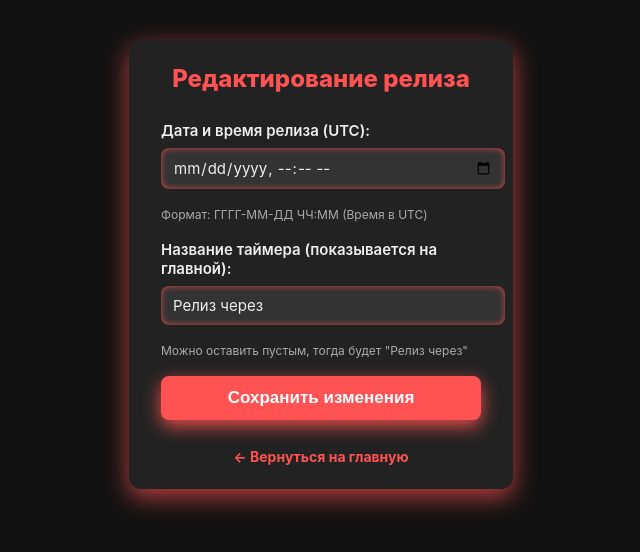
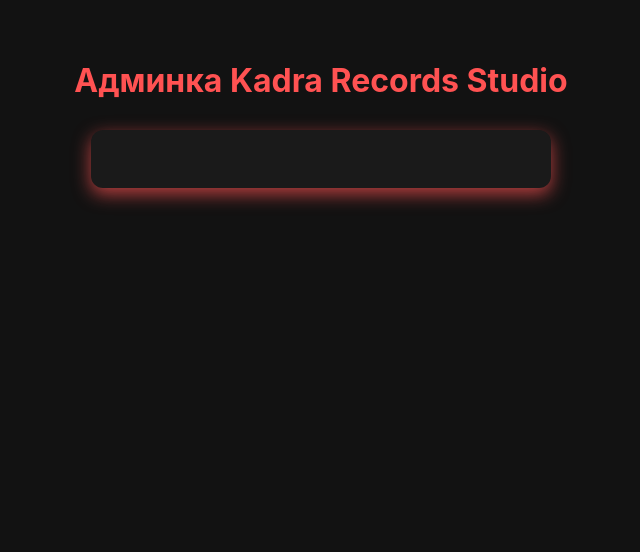
Before and after one commit to gjmfjmutjtdjtd/KADRA1, a plain HTML site: page admin.html in a window 1280 px wide. Shown: the whole page, without its empty margins (319-959 px from the left). Drawn offline with Linux system fonts and the light colour scheme.

Commit message:
Update admin.html

```diff
--- a/admin.html
+++ b/admin.html
@@ -1,201 +1,79 @@
 <!DOCTYPE html>
 <html lang="ru">
 <head>
-  <meta charset="UTF-8" />
-  <meta name="viewport" content="width=device-width, initial-scale=1" />
-  <title>Админка редактирования релиза — Kadra Records</title>
+  <meta charset="utf-8" />
+  <meta name="viewport" content="width=device-width,initial-scale=1" />
+  <title>Админка Kadra Records Studio</title>
   <style>
     body {
       background: #121212;
-      color: #eee;
+      color: #fff;
       font-family: "Inter", Arial, sans-serif;
-      margin: 0; padding: 40px 20px;
       display: flex;
-      justify-content: center;
-      align-items: flex-start;
+      flex-direction: column;
+      align-items: center;
+      padding: 40px 20px;
       min-height: 100vh;
-    }
-    .container {
-      background: #222;
-      padding: 24px 32px;
-      border-radius: 12px;
-      width: 320px;
-      box-shadow: 0 8px 24px rgba(255,82,82,0.7);
+      margin: 0;
     }
     h1 {
-      margin: 0 0 28px;
       color: #ff5252;
-      font-weight: 800;
-      font-size: 24px;
-      text-align: center;
+      margin-bottom: 30px;
+    }
+    form, .admin-content {
+      background: #1a1a1a;
+      padding: 24px 30px;
+      border-radius: 12px;
+      box-shadow: 0 6px 18px rgba(255,82,82,0.7);
+      width: 100%;
+      max-width: 400px;
     }
     label {
       display: block;
-      margin-bottom: 8px;
+      margin-bottom: 6px;
       font-weight: 600;
-      font-size: 15px;
     }
-    input[type="datetime-local"],
-    input[type="text"] {
+    input[type="text"],
+    input[type="password"],
+    input[type="datetime-local"] {
       width: 100%;
       padding: 10px 12px;
+      border-radius: 6px;
+      border: none;
       margin-bottom: 18px;
-      border-radius: 8px;
-      border: none;
-      font-size: 15px;
-      font-family: "Inter", Arial, sans-serif;
-      background: #333;
-      color: #eee;
-      box-shadow: inset 0 0 6px rgba(255,82,82,0.8);
-      transition: box-shadow 0.25s ease;
-    }
-    input[type="datetime-local"]:focus,
-    input[type="text"]:focus {
-      outline: none;
-      box-shadow: 0 0 10px #ff5252;
-      background: #2a2a2a;
+      font-size: 16px;
+      color: #121212;
     }
     button {
-      width: 100%;
-      padding: 12px;
       background: #ff5252;
       color: white;
       border: none;
+      padding: 12px 0;
+      width: 100%;
+      border-radius: 6px;
       font-weight: 700;
-      font-size: 17px;
-      border-radius: 8px;
       cursor: pointer;
-      box-shadow: 0 6px 18px rgba(255,82,82,0.9);
-      transition: background 0.3s ease, transform 0.2s ease;
+      font-size: 16px;
+      transition: background-color 0.3s ease;
     }
     button:hover {
-      background: #ff2a2a;
-      transform: translateY(-3px);
+      background-color: #ff3333;
     }
-    .message {
-      margin-top: 18px;
+    .error-msg {
+      color: #ff5555;
+      margin-bottom: 10px;
+      font-weight: 700;
       text-align: center;
-      font-weight: 600;
-      font-size: 14px;
-      color: #7eff7e;
-      display: none;
     }
-    .back-link {
-      margin-top: 28px;
-      display: block;
-      text-align: center;
-      color: #ff5252;
-      font-weight: 700;
-      text-decoration: none;
-      font-size: 14px;
-      transition: color 0.3s ease;
-    }
-    .back-link:hover {
-      color: #ff7f7f;
+    .logout-btn {
+      margin-top: 12px;
+      background: #888;
     }
   </style>
 </head>
 <body>
 
-  <div class="container" role="main" aria-label="Панель редактирования даты релиза">
-    <h1>Редактирование релиза</h1>
+  <h1>Админка Kadra Records Studio</h1>
 
-    <form id="release-form">
-      <label for="release-date">Дата и время релиза (UTC):</label>
-      <input
-        type="datetime-local"
-        id="release-date"
-        name="release-date"
-        required
-        aria-describedby="release-date-desc"
-      />
-      <div id="release-date-desc" style="font-size: 12px; color: #aaa; margin-bottom: 18px;">
-        Формат: ГГГГ-ММ-ДД ЧЧ:ММ (Время в UTC)
-      </div>
-
-      <label for="timer-title">Название таймера (показывается на главной):</label>
-      <input
-        type="text"
-        id="timer-title"
-        name="timer-title"
-        maxlength="40"
-        placeholder="Например: Релиз через"
-        aria-describedby="timer-title-desc"
-      />
-      <div id="timer-title-desc" style="font-size: 12px; color: #aaa; margin-bottom: 18px;">
-        Можно оставить пустым, тогда будет "Релиз через"
-      </div>
-
-      <button type="submit">Сохранить изменения</button>
-    </form>
-
-    <div class="message" id="msg-success" role="alert" aria-live="polite">Данные успешно сохранены!</div>
-
-    <a href="index.html" class="back-link" aria-label="Вернуться на главную страницу">← Вернуться на главную</a>
-  </div>
-
-  <script>
-    (function() {
-      const form = document.getElementById('release-form');
-      const inputDate = document.getElementById('release-date');
-      const inputTitle = document.getElementById('timer-title');
-      const msgSuccess = document.getElementById('msg-success');
-
-      // Загрузить данные из localStorage и подставить в форму
-      const savedDate = localStorage.getItem('releaseDate');
-      const savedTitle = localStorage.getItem('releaseTitle') || 'Релиз через';
-
-      if (savedDate) {
-        // datetime-local требует формат YYYY-MM-DDTHH:MM
-        const d = new Date(savedDate);
-        if (!isNaN(d)) {
-          // Форматируем в локальный datetime для поля
-          // Но у нас дата в UTC — нужно подстроить под локальное время, чтобы показать
-          // Чтобы не путать, лучше сохранять и читать как локальное время, или как ISO +Z и конвертировать
-          // Для простоты: преобразуем ISO строку к локальному datetime-local
-          const localISO = new Date(d.getTime() - d.getTimezoneOffset() * 60000).toISOString().slice(0,16);
-          inputDate.value = localISO;
-        }
-      }
-
-      inputTitle.value = savedTitle;
-
-      form.addEventListener('submit', e => {
-        e.preventDefault();
-
-        // Получаем из формы локальное время, конвертируем в UTC ISO
-        const localDateStr = inputDate.value; // например: 2025-08-25T23:00
-        if (!localDateStr) {
-          alert('Пожалуйста, укажите дату релиза');
-          return;
-        }
-
-        const localDate = new Date(localDateStr);
-        if (isNaN(localDate)) {
-          alert('Некорректный формат даты');
-          return;
-        }
-
-        // Конвертируем обратно в UTC ISO формат для хранения
-        const utcISO = new Date(localDate.getTime() + localDate.getTimezoneOffset() * 60000).toISOString();
-
-        localStorage.setItem('releaseDate', utcISO);
-
-        let title = inputTitle.value.trim();
-        if (!title) {
-          title = 'Релиз через';
-        }
-        localStorage.setItem('releaseTitle', title);
-
-        msgSuccess.style.display = 'block';
-
-        // Скрыть сообщение через 3 секунды
-        setTimeout(() => {
-          msgSuccess.style.display = 'none';
-        }, 3000);
-      });
-    })();
-  </script>
-
-</body>
-</html>
+  <form id="loginForm" aria-label="Форма входа">
+    <div class="error-msg" id="errorMsg" aria-live="polite"></div>
```
